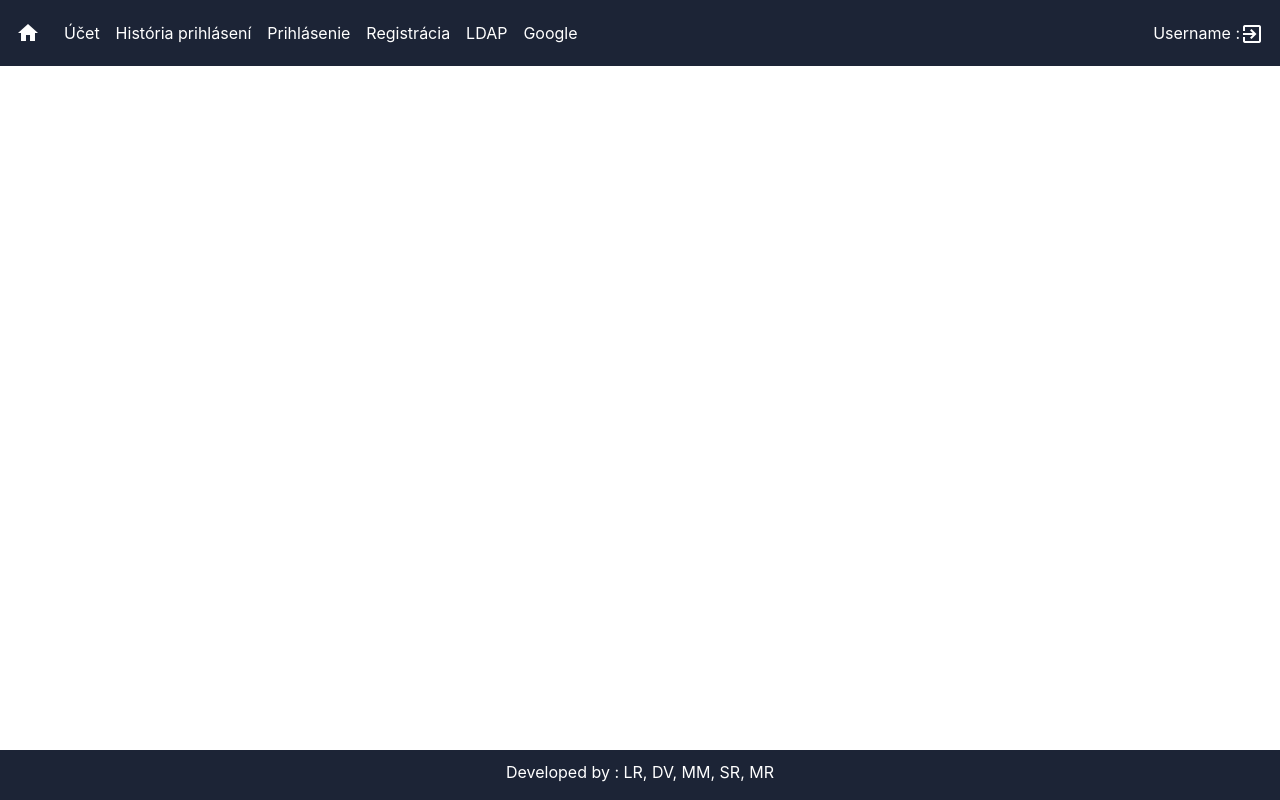
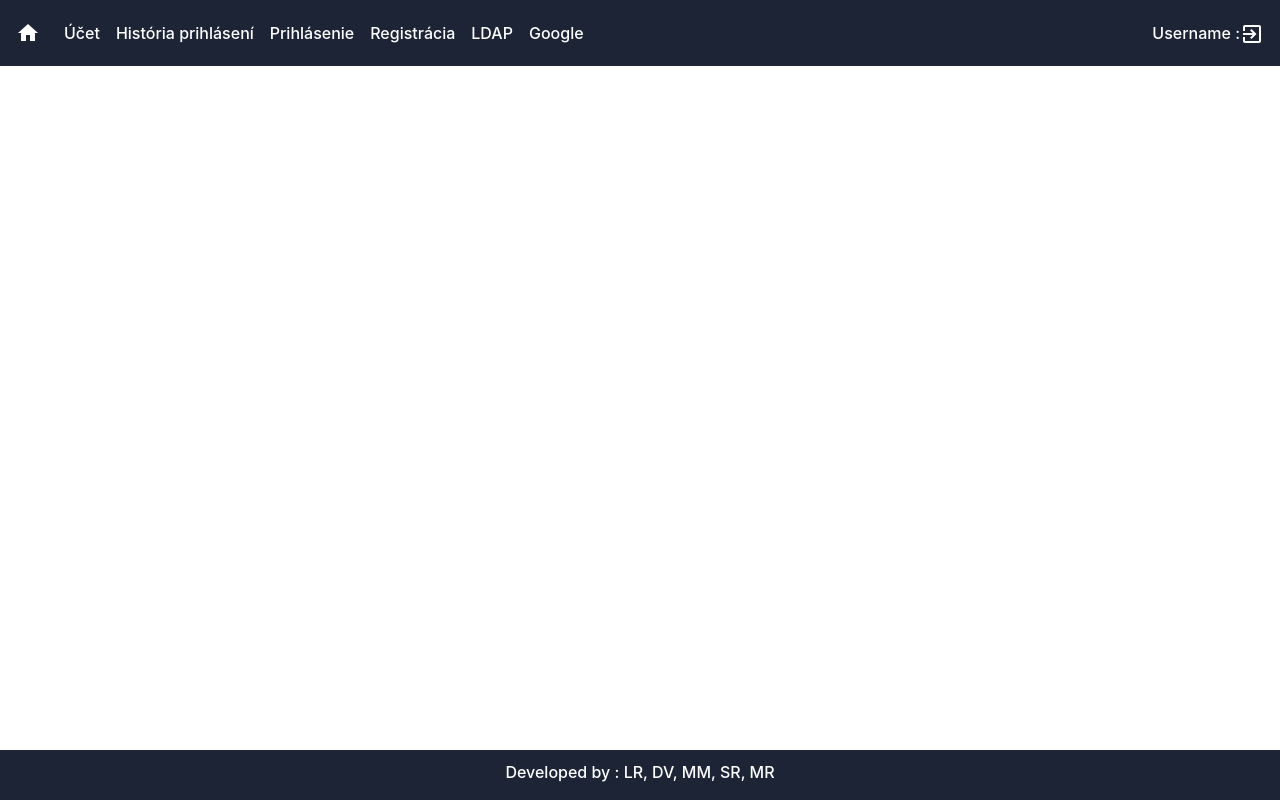
Before and after one commit to b0tka/webtech2, a PHP site: page / in a window 1280 px wide. Run offline with PHP 8.4, Linux system fonts and the light colour scheme; some libraries are stand-ins or nearby versions.

Commit message:
širší font písma v menu a footri

```diff
--- a/style.css
+++ b/style.css
@@ -10,6 +10,7 @@
 
 .navbar-custom {
     background-color: #1c2436;
+    font-weight: 500;
 }
 
 .nav-icon {
```
